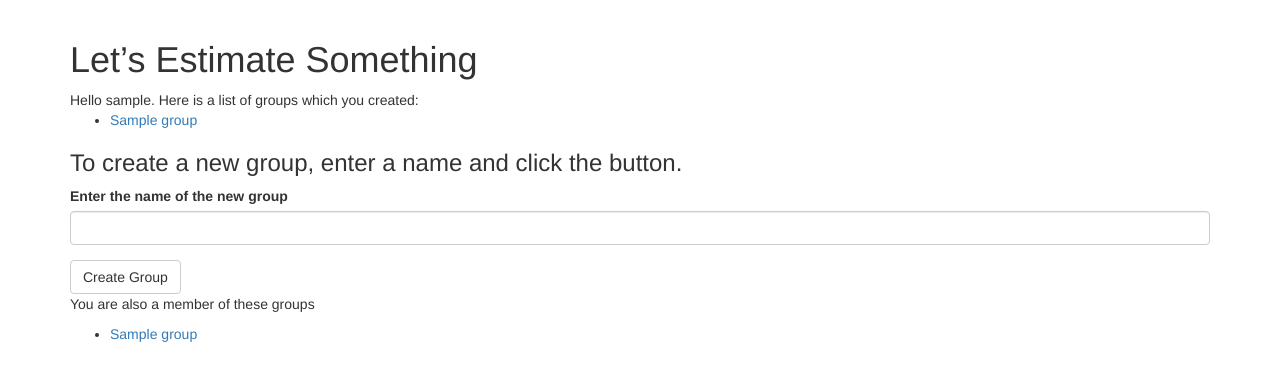
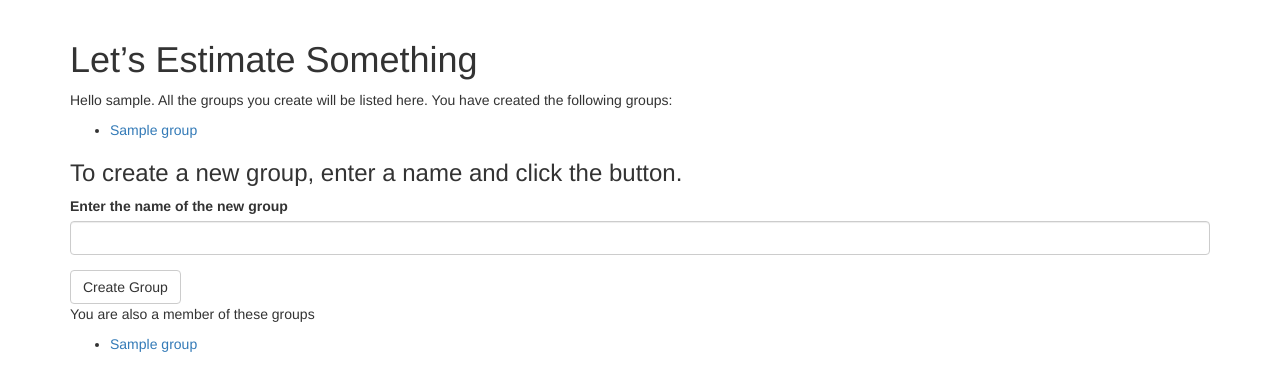
Before and after one commit to rkie/estimator, a Flask app: template estimator/templates/index.html in a window 1280 px wide. Shown: the part 52-443 px from the top of the page. Run offline with Flask 2, Linux system fonts and the light colour scheme; tables that the repository leaves empty hold one stand-in row (values such as "Sample post"); the template is opened without the code that fills it: values that come from a table or form of the project are taken from there, most other values are stand-ins (such as "Sample title", 1, 10 or a date in 2020); some libraries are stand-ins or nearby versions.

Commit message:
adding bootstrap table class to tables; text changes on landing page; changing the button text on some buttons; change to headers; providing alternate text if no groups

```diff
--- a/estimator/templates/confirm-start-over.html
+++ b/estimator/templates/confirm-start-over.html
@@ -7,7 +7,7 @@
 		<p> Description: {{ issue.description }}</p>
 
 		<div class="hero-unit">
-			<h2>Are you sure you want to delete all estimates and start over?</h2>
+			<h3>Are you sure you want to delete all estimates and start over?</h3>
 			<form method="POST">
 				<input class="btn btn-large btn-success" type="submit" name="submit">
 			</form>
--- a/estimator/templates/group.html
+++ b/estimator/templates/group.html
@@ -18,7 +18,7 @@
 		<h3>Issues</h3>
 		<p>Your group leader will add stories below. After discussing them, you can give your estimate using the form in the table.</p>
 		{% if issues %}
-			<table>
+			<table class="table">
 				<tr>
 					<th>Story Ref.</th>
 					<th>Description</th>
--- a/estimator/templates/index.html
+++ b/estimator/templates/index.html
@@ -6,7 +6,13 @@
 	</div>
 	<div class="container">
 		{% if nickname %}
-			Hello {{ nickname }}. Here is a list of groups which you created:
+			<p>Hello {{ nickname }}. All the groups you create will be listed here.
+			{% if groups %}
+				You have created the following groups:
+			{% else %}
+				It looks like you have not created any groups yet.
+			{% endif %}
+			</p>
 			<ul>
 				{% for group in groups %}
 					<li><a href="group/{{ group.id }}">{{ group.name }}</a></li>
--- a/estimator/templates/join-group.html
+++ b/estimator/templates/join-group.html
@@ -5,7 +5,7 @@
 		<h3>Join Group</h3>
 		<p> To join the above group, click the button below.</p>
 		<form method="POST">
-			<input type="submit" name="submit">
+			<input type="submit" name="submit" value="Join">
 		</form>
 	</div>
 {% endblock %}
--- a/estimator/templates/leave-group.html
+++ b/estimator/templates/leave-group.html
@@ -5,7 +5,7 @@
 		<h3>Leave Group</h3>
 		<p> Are you sure that you want to leave the group?</p>
 		<form method="POST">
-			<input type="submit" name="submit">
+			<input type="submit" name="submit" value="Leave Group">
 		</form>
 	</div>
 {% endblock %}
--- a/forms/forms.py
+++ b/forms/forms.py
@@ -4,7 +4,7 @@
 
 class NickNameForm(FlaskForm):
     name = StringField('Please enter a nickname', validators=[DataRequired()])
-    submit = SubmitField('Submit')
+    submit = SubmitField('Login')
 
 class NewGroupForm(FlaskForm):
     group_name = StringField('Enter the name of the new group', validators=[DataRequired()])
```
